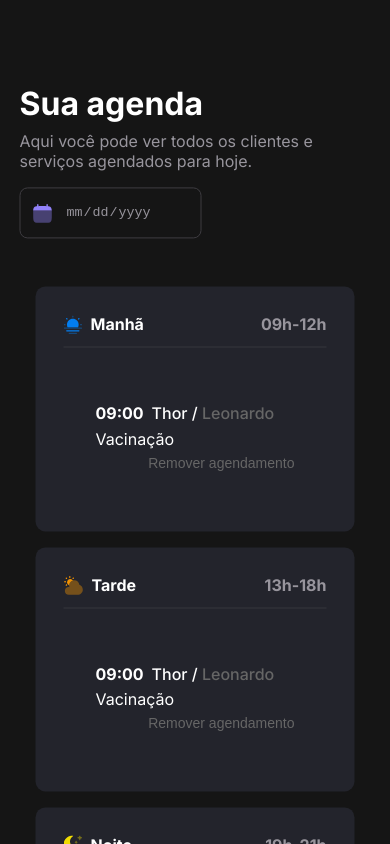
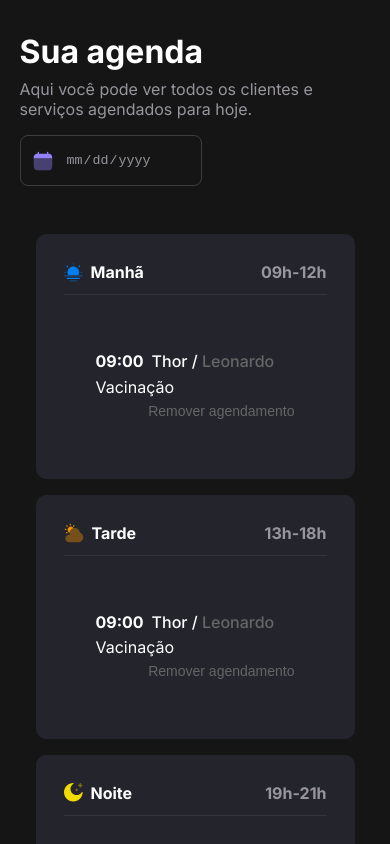
Before and after one commit to leonardoSzarblewski/agendamento-pet, a React (Vite) app: page / in a window 390 px wide. Shown: the top 844 px of the page. Built offline with nearby package versions, Linux system fonts and the light colour scheme.

Commit message:
fix: update container styles for better responsiveness on smaller screens

```diff
--- a/src/page/homeModules.css
+++ b/src/page/homeModules.css
@@ -58,14 +58,14 @@ input[type="date"]::-webkit-calendar-picker-indicator {
 
 @media (max-width: 900px) {
   .container {
-    position: absolute;
-
-    top: 50%;
-    left: 50%;
-    transform: translate(-50%, -50%);
-
+    position: relative;
+    top: auto;
+    left: auto;
+    transform: none;
     width: 90%;
-    height: 80%;
+    height: auto;
+    margin: 2rem auto;
+    padding-bottom: 0.5rem;
   }
 
   .container-header {
```
